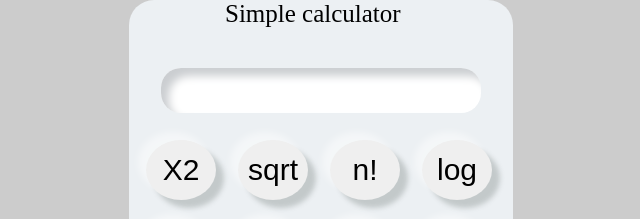
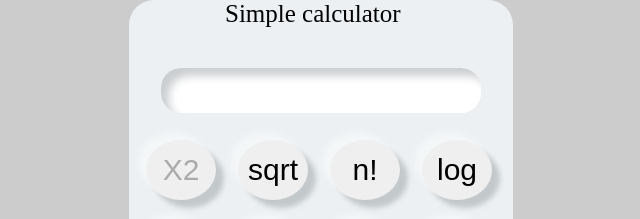
Before and after one commit to Yonas-Assefa/Lab_05_Exersice, a plain HTML site: page Simple_calculator_updated/index.html in a window 1280 px wide. In both pictures the pointer is over the button "X2". Shown: the top 219 px of the page, 319-959 px from the left. Drawn offline with Linux system fonts and the light colour scheme.

Commit message:
some styles changed on the calculator

```diff
--- a/Simple_calculator_updated/Assets/CSS/style.css
+++ b/Simple_calculator_updated/Assets/CSS/style.css
@@ -55,3 +55,7 @@ button{
     margin:10px;
 
 }
+
+button:hover{
+    color: #aaa;
+}
```
